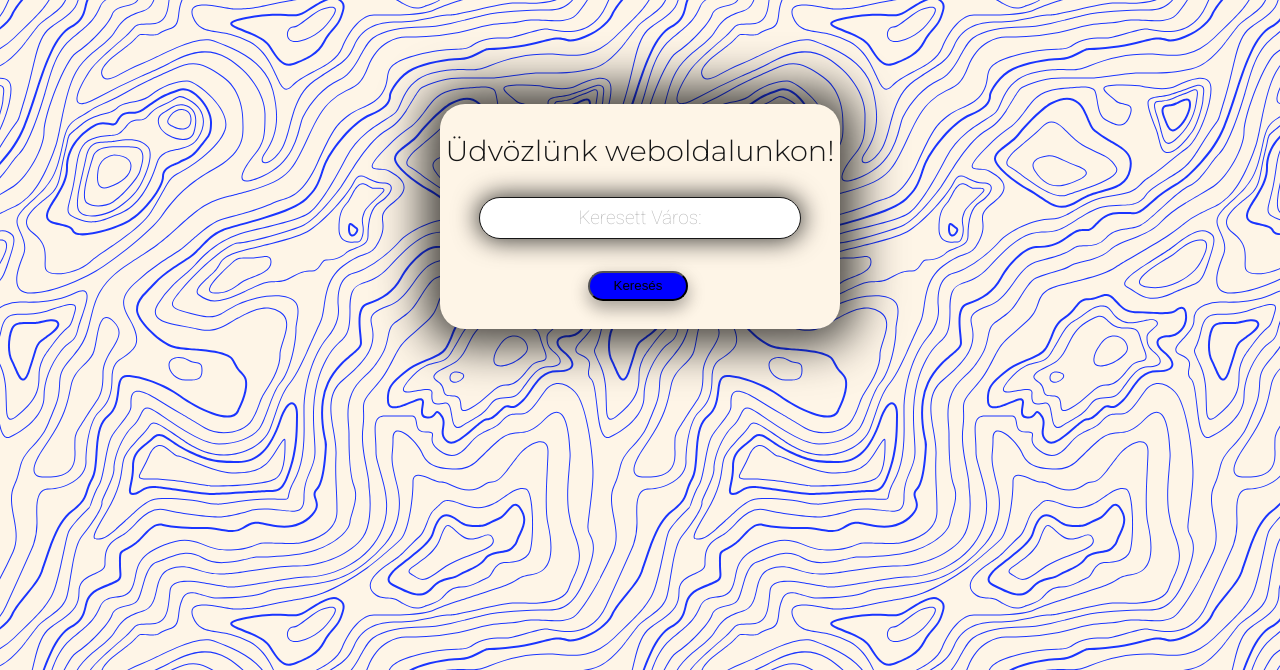
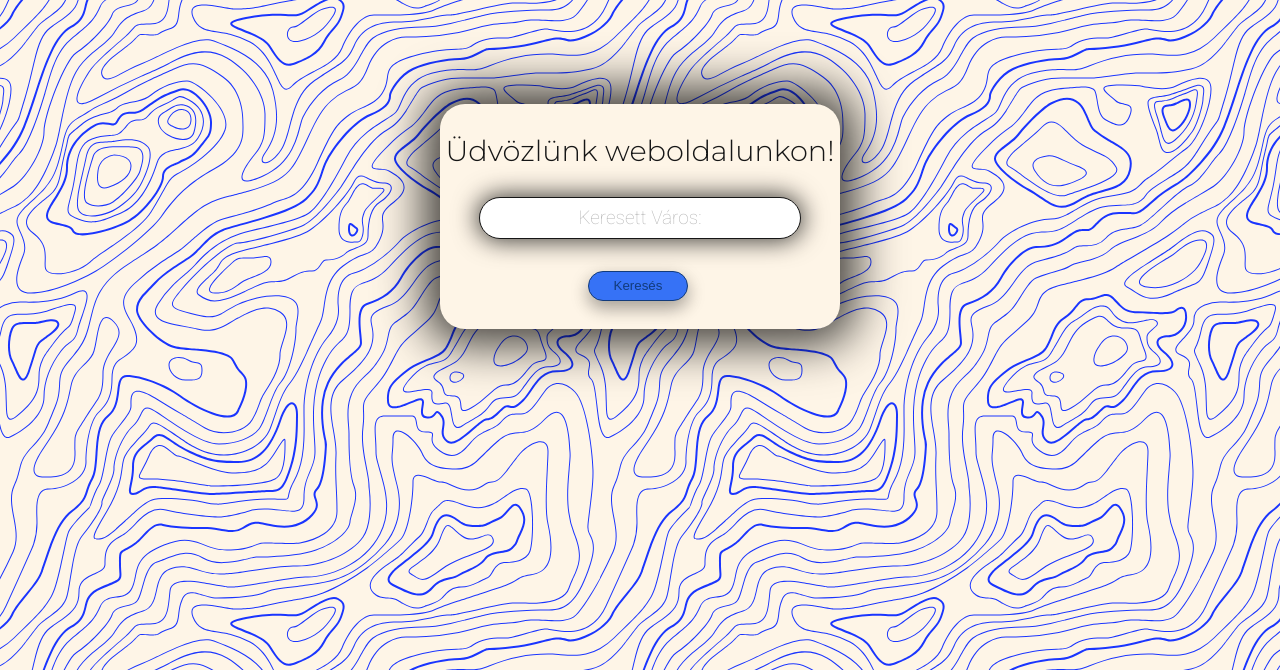
Before and after one commit to goozbarnabas/dwedor.tk, a plain HTML site: page index.html in a window 1280 px wide. Shown: the part 130-800 px from the top of the page. Drawn offline with Linux system fonts and the light colour scheme.

Commit message:
Update index.html

```diff
--- a/index.html
+++ b/index.html
@@ -95,7 +95,7 @@
 
 <head>
     <meta charset="utf-8">
-    <meta name="viewport" content="width=device-width, initial-scale=0.8">
+    <meta name="viewport" content="width=device-width, initial-scale=0.9">
     <style>
         @import url('https://fonts.googleapis.com/css2?family=Montserrat:ital,wght@0,100;0,200;0,300;0,400;0,500;0,600;0,700;0,800;0,900;1,100;1,200;1,300;1,400;1,500;1,600;1,700;1,800;1,900&display=swap');
         @import url('https://fonts.googleapis.com/css2?family=Roboto:ital,wght@0,100;0,300;0,400;0,500;0,700;0,900;1,100;1,300;1,400;1,500;1,700;1,900&display=swap');
@@ -178,15 +178,6 @@
 
         .parameters button {
             float: right
-        }
-
-        .inputdevice button {
-            text-align: center;
-            width: 100px;
-            height: 30px;
-            border-radius: 25px;
-            margin-left: 37%;
-            margin-top: 8%;
         }
 
         .inputdevice input {
@@ -314,13 +305,31 @@
 
         button {
             box-shadow: 0 8px 16px 0 rgba(0, 0, 0, 0.2), 0 6px 20px 0 rgba(0, 0, 0, 0.19);
-            transition: 0.7s;
-            background-color: blue;
+            transition: 0.4s;
+            background-color: rgb(54, 114, 246);
+            color: rgb(18, 59, 123);
+            text-align: center;
+            border-radius: 25px;
+            border: 1px solid;
+            border-color: rgb(18, 59, 123);
+        }
+        .inputdevice button {
+            width: 100px;
+            height: 30px;
+            margin-left: 37%;
+            margin-top: 8%;
+        }
+        .inputdevice button:hover {
+            width: 130px;
+            height: 30px;
+            margin-left: 34%;
+            margin-top: 8%;
+            letter-spacing: 2px;
         }
 
         button:hover {
             box-shadow: 0 12px 16px 0 rgba(0, 0, 0, 0.24), 0 17px 50px 0 rgba(0, 0, 0, 0.19);
-            background-color: green;
+
             cursor: pointer;
         }
     </style>
@@ -331,7 +340,7 @@
     <div class="topnav">
     </div>
     <div class="flexforpic">
-        <img class="logo1" onclick="window.location = 'ora7.html'" src="d wedör.png" alt=" ">
+        <img class="logo1" onclick="window.location = 'index.html'" src="d wedör.png" alt=" ">
         <img class="logo2" onclick="window.location = 'https://goozbarnabas.gq'" src=" goozbarnabas_logo.png " alt=" ">
 
 
```
